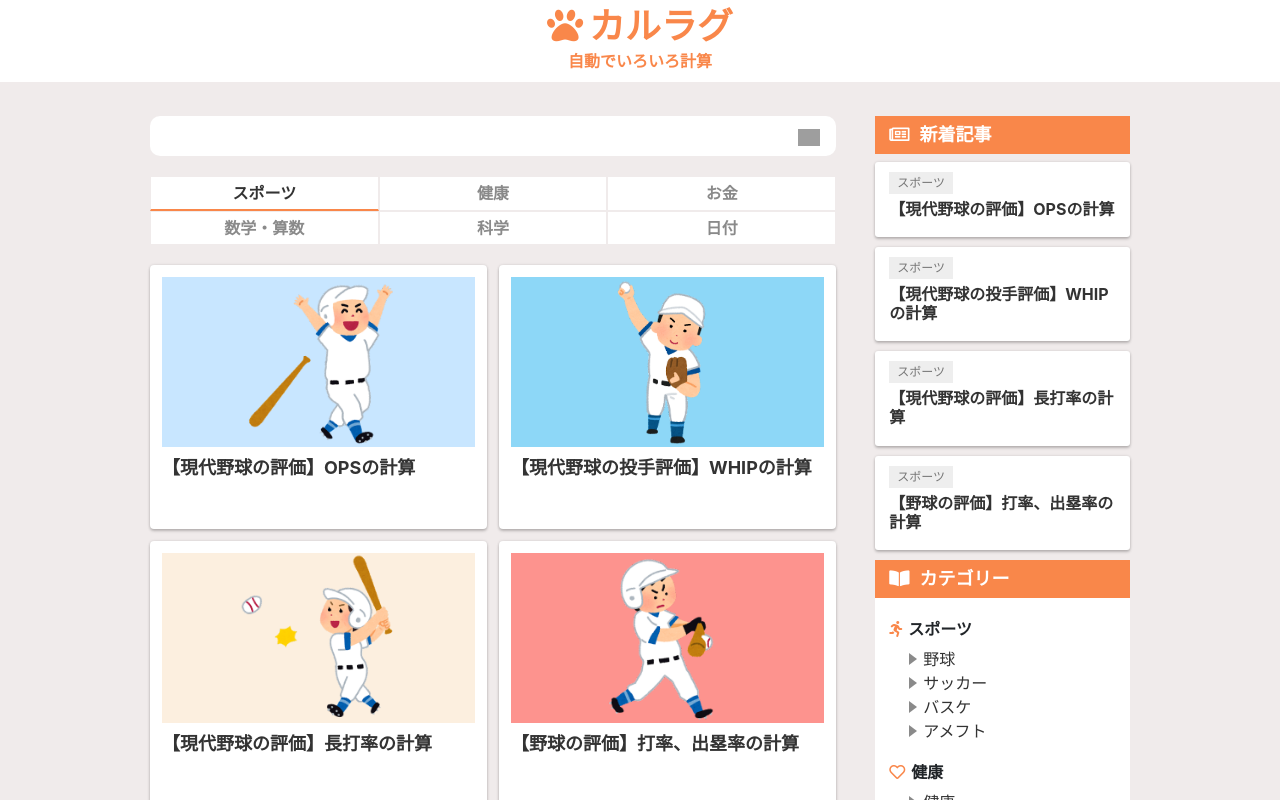
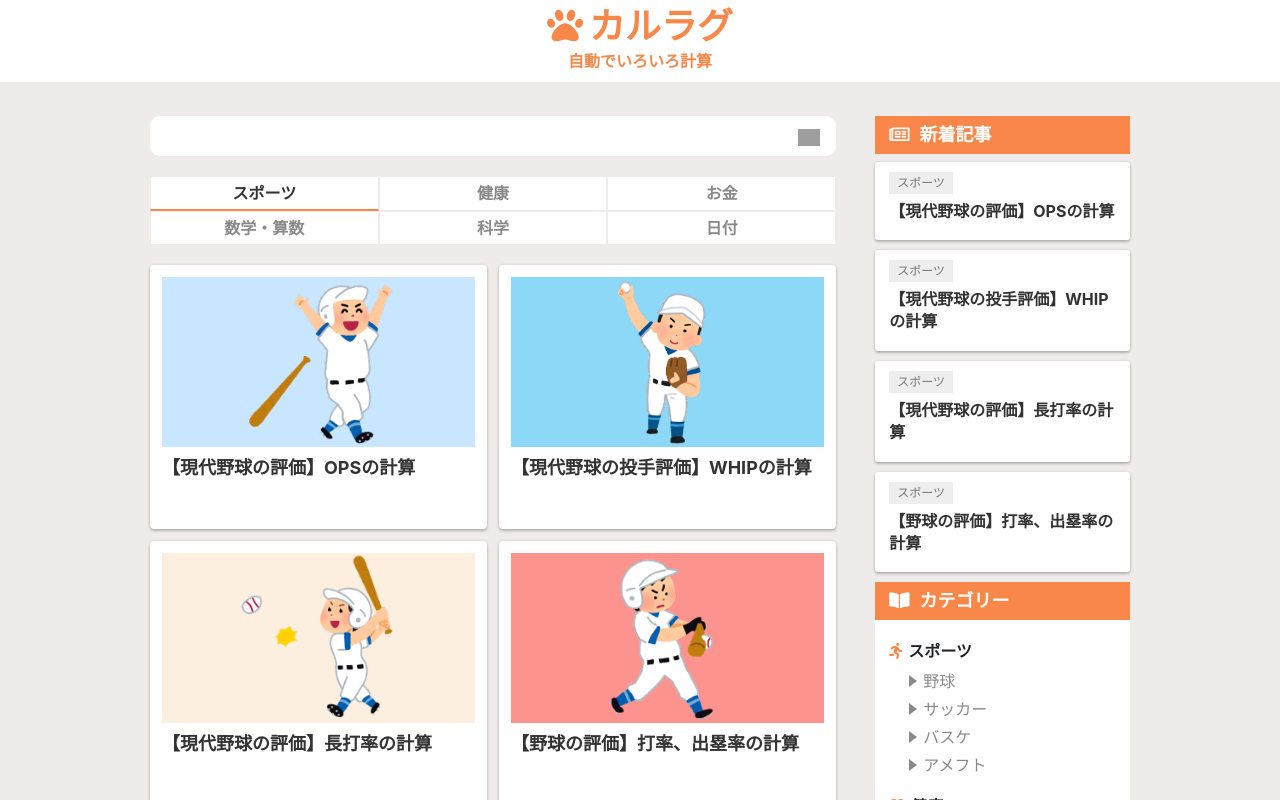
Before and after one commit to rk5155/calragu, a Vue app: page / in a window 1280 px wide. Shown: the top 800 px of the page. Built offline with nearby package versions, Linux system fonts and the light colour scheme; grey boxes are pictures that could not be loaded; a web font is replaced by a local one.

Commit message:
css 調整

```diff
--- a/src/assets/scss/variables.scss
+++ b/src/assets/scss/variables.scss
@@ -15,7 +15,7 @@ $textColor2: #8a8a8a;
     height: 120px;
 }
 @mixin linkColor() {
-    color: #333;
+    color: $textColor2;
     &:hover {
         text-decoration: none;
         color: $mainColor;
--- a/src/components/MainRight.vue
+++ b/src/components/MainRight.vue
@@ -77,6 +77,7 @@ export default {
         color: #333;
         text-decoration: none;
         list-style: none;
+        margin-bottom: 4px;
         &::before {
             content: '';
             width: 0;
@@ -137,6 +138,7 @@ export default {
     h4 {
         font-size: 16px;
         font-weight: bold;
+        line-height: 1.4;
     }
     .main-right-articles__category {
         display: inline-block;
--- a/src/views/Main.vue
+++ b/src/views/Main.vue
@@ -5,7 +5,7 @@
             <ul>
                 <template v-for="nav in navList">
                     <li v-if="nav.category == 'スポーツ'" class="is-select" :key="nav.id" @click="noSelect(), isSelect(nav.category, $event)">{{ nav.category }}</li>
-                    <li v-else :key="nav.id" @click="noSelect(), isSelect(nav.category, $event)">{{ nav.category }}</li>
+                    <li v-else :key="nav.category" @click="noSelect(), isSelect(nav.category, $event)">{{ nav.category }}</li>
                 </template>
             </ul>
         </nav>
@@ -115,6 +115,6 @@ li {
     padding: 4px 0;
     border: 1px solid $bodyColor;
     font-weight: bold;
-    color: $textColor2;
+    @include linkColor
 }
 </style>
```
